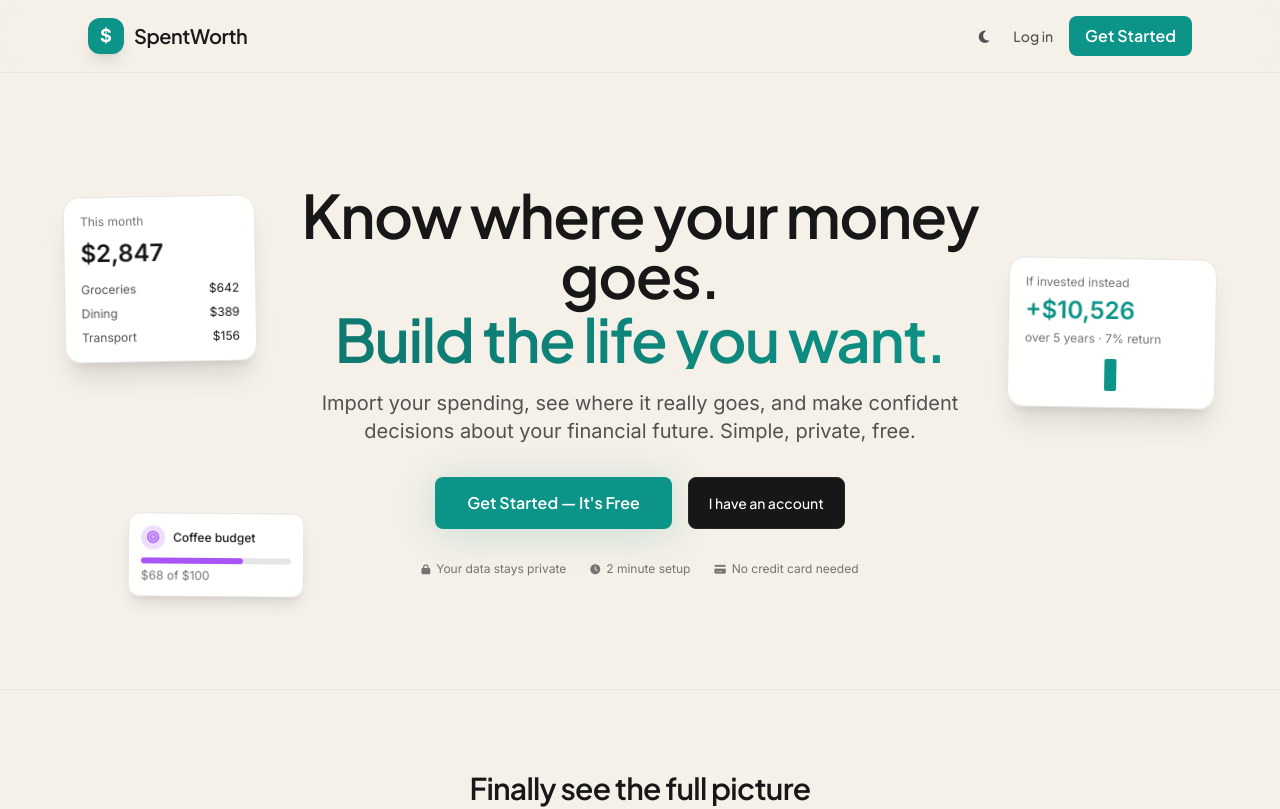
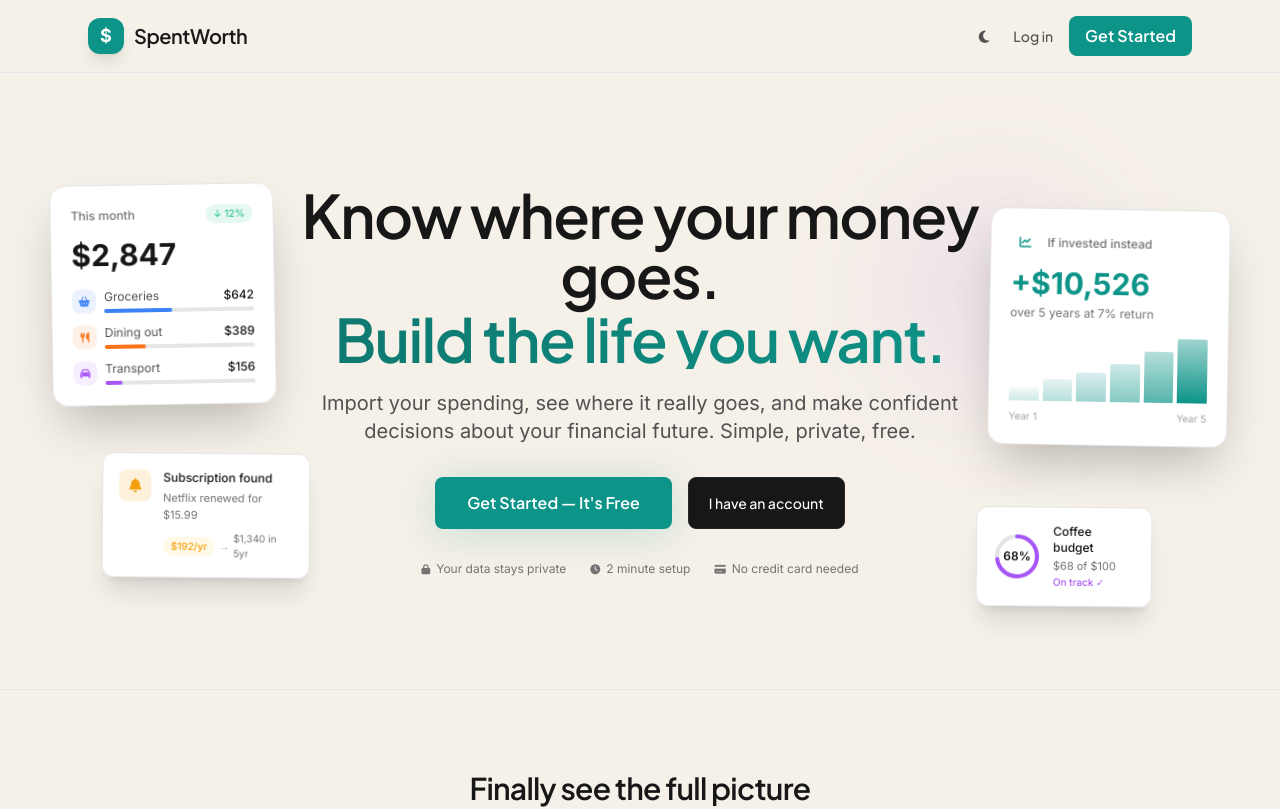
Before and after one commit to Marcus-Verus/spentworth, a SvelteKit app: page / in a window 1280 px wide. Shown: the top 809 px of the page. Built offline with nearby package versions, Linux system fonts and the light colour scheme; no server answers.

Commit message:
Enhance hero floating cards with richer visuals and details

```diff
--- a/src/routes/+page.svelte
+++ b/src/routes/+page.svelte
@@ -119,58 +119,130 @@
 
 			<!-- Floating cards - desktop only -->
 			<div class="hidden lg:block">
-				<!-- Left card - Spending breakdown -->
-				<div class="absolute left-[5%] top-[20%] animate-float-slow">
-					<div class="rounded-2xl p-4 w-48 shadow-xl" style="background: {isDark ? 'rgba(26,26,26,0.9)' : 'rgba(255,255,255,0.95)'}; border: 1px solid {isDark ? '#2a2a2a' : '#e5e5e5'}; backdrop-filter: blur(8px)">
-						<p class="text-xs mb-2" style="color: {isDark ? '#a3a3a3' : '#737373'}">This month</p>
-						<p class="text-2xl font-semibold mb-3" style="color: {isDark ? '#ffffff' : '#171717'}">$2,847</p>
-						<div class="space-y-2">
-							<div class="flex justify-between text-xs">
-								<span style="color: {isDark ? '#a3a3a3' : '#525252'}">Groceries</span>
-								<span style="color: {isDark ? '#ffffff' : '#171717'}">$642</span>
+				<!-- Decorative gradient orbs -->
+				<div class="absolute left-[10%] top-[30%] w-64 h-64 bg-sw-accent/10 rounded-full blur-3xl"></div>
+				<div class="absolute right-[15%] top-[20%] w-48 h-48 bg-purple-500/10 rounded-full blur-3xl"></div>
+
+				<!-- Left card - Spending breakdown with mini chart -->
+				<div class="absolute left-[4%] top-[18%] animate-float-slow">
+					<div class="rounded-2xl p-5 w-56 shadow-2xl" style="background: {isDark ? 'rgba(26,26,26,0.95)' : 'rgba(255,255,255,0.98)'}; border: 1px solid {isDark ? '#2a2a2a' : '#e5e5e5'}; backdrop-filter: blur(12px)">
+						<div class="flex items-center justify-between mb-3">
+							<p class="text-xs font-medium" style="color: {isDark ? '#a3a3a3' : '#737373'}">This month</p>
+							<span class="text-[10px] px-2 py-0.5 rounded-full" style="background: {isDark ? 'rgba(16,185,129,0.15)' : 'rgba(16,185,129,0.1)'}; color: #10b981">↓ 12%</span>
+						</div>
+						<p class="text-3xl font-bold mb-4" style="color: {isDark ? '#ffffff' : '#171717'}">$2,847</p>
+						<div class="space-y-3">
+							<div class="flex items-center gap-2">
+								<div class="w-6 h-6 rounded-lg flex items-center justify-center" style="background: {isDark ? 'rgba(59,130,246,0.15)' : 'rgba(59,130,246,0.1)'}">
+									<i class="fa-solid fa-basket-shopping text-blue-500 text-[10px]"></i>
+								</div>
+								<div class="flex-1">
+									<div class="flex justify-between text-xs mb-1">
+										<span style="color: {isDark ? '#a3a3a3' : '#525252'}">Groceries</span>
+										<span class="font-medium" style="color: {isDark ? '#ffffff' : '#171717'}">$642</span>
+									</div>
+									<div class="h-1 rounded-full" style="background: {isDark ? '#2a2a2a' : '#e5e5e5'}">
+										<div class="h-full rounded-full bg-blue-500" style="width: 45%"></div>
+									</div>
+								</div>
 							</div>
-							<div class="flex justify-between text-xs">
-								<span style="color: {isDark ? '#a3a3a3' : '#525252'}">Dining</span>
-								<span style="color: {isDark ? '#ffffff' : '#171717'}">$389</span>
+							<div class="flex items-center gap-2">
+								<div class="w-6 h-6 rounded-lg flex items-center justify-center" style="background: {isDark ? 'rgba(249,115,22,0.15)' : 'rgba(249,115,22,0.1)'}">
+									<i class="fa-solid fa-utensils text-orange-500 text-[10px]"></i>
+								</div>
+								<div class="flex-1">
+									<div class="flex justify-between text-xs mb-1">
+										<span style="color: {isDark ? '#a3a3a3' : '#525252'}">Dining out</span>
+										<span class="font-medium" style="color: {isDark ? '#ffffff' : '#171717'}">$389</span>
+									</div>
+									<div class="h-1 rounded-full" style="background: {isDark ? '#2a2a2a' : '#e5e5e5'}">
+										<div class="h-full rounded-full bg-orange-500" style="width: 27%"></div>
+									</div>
+								</div>
 							</div>
-							<div class="flex justify-between text-xs">
-								<span style="color: {isDark ? '#a3a3a3' : '#525252'}">Transport</span>
-								<span style="color: {isDark ? '#ffffff' : '#171717'}">$156</span>
+							<div class="flex items-center gap-2">
+								<div class="w-6 h-6 rounded-lg flex items-center justify-center" style="background: {isDark ? 'rgba(168,85,247,0.15)' : 'rgba(168,85,247,0.1)'}">
+									<i class="fa-solid fa-car text-purple-500 text-[10px]"></i>
+								</div>
+								<div class="flex-1">
+									<div class="flex justify-between text-xs mb-1">
+										<span style="color: {isDark ? '#a3a3a3' : '#525252'}">Transport</span>
+										<span class="font-medium" style="color: {isDark ? '#ffffff' : '#171717'}">$156</span>
+									</div>
+									<div class="h-1 rounded-full" style="background: {isDark ? '#2a2a2a' : '#e5e5e5'}">
+										<div class="h-full rounded-full bg-purple-500" style="width: 11%"></div>
+									</div>
+								</div>
 							</div>
 						</div>
 					</div>
 				</div>
 
-				<!-- Right card - Growth potential -->
-				<div class="absolute right-[5%] top-[30%] animate-float-medium">
-					<div class="rounded-2xl p-4 w-52 shadow-xl" style="background: {isDark ? 'rgba(26,26,26,0.9)' : 'rgba(255,255,255,0.95)'}; border: 1px solid {isDark ? '#2a2a2a' : '#e5e5e5'}; backdrop-filter: blur(8px)">
-						<p class="text-xs mb-1" style="color: {isDark ? '#a3a3a3' : '#737373'}">If invested instead</p>
-						<p class="text-2xl font-semibold text-sw-accent mb-1">+$10,526</p>
-						<p class="text-xs" style="color: {isDark ? '#a3a3a3' : '#737373'}">over 5 years · 7% return</p>
-						<div class="mt-3 flex items-end gap-1 h-8">
-							<div class="w-3 rounded-sm bg-sw-accent/30" style="height: 40%"></div>
-							<div class="w-3 rounded-sm bg-sw-accent/40" style="height: 55%"></div>
-							<div class="w-3 rounded-sm bg-sw-accent/50" style="height: 45%"></div>
-							<div class="w-3 rounded-sm bg-sw-accent/60" style="height: 70%"></div>
-							<div class="w-3 rounded-sm bg-sw-accent/70" style="height: 65%"></div>
-							<div class="w-3 rounded-sm bg-sw-accent" style="height: 100%"></div>
+				<!-- Right card - Growth potential with animated chart -->
+				<div class="absolute right-[4%] top-[22%] animate-float-medium">
+					<div class="rounded-2xl p-5 w-60 shadow-2xl" style="background: {isDark ? 'rgba(26,26,26,0.95)' : 'rgba(255,255,255,0.98)'}; border: 1px solid {isDark ? '#2a2a2a' : '#e5e5e5'}; backdrop-filter: blur(12px)">
+						<div class="flex items-center gap-2 mb-2">
+							<div class="w-7 h-7 rounded-lg bg-sw-accent/15 flex items-center justify-center">
+								<i class="fa-solid fa-chart-line text-sw-accent text-xs"></i>
+							</div>
+							<p class="text-xs font-medium" style="color: {isDark ? '#a3a3a3' : '#737373'}">If invested instead</p>
+						</div>
+						<p class="text-3xl font-bold text-sw-accent mb-1">+$10,526</p>
+						<p class="text-xs mb-4" style="color: {isDark ? '#737373' : '#737373'}">over 5 years at 7% return</p>
+
+						<!-- Growth visualization -->
+						<div class="relative h-16 flex items-end gap-1">
+							<div class="flex-1 rounded-t-sm transition-all duration-500" style="height: 20%; background: linear-gradient(to top, {isDark ? 'rgba(13,148,136,0.3)' : 'rgba(13,148,136,0.2)'}, {isDark ? 'rgba(13,148,136,0.1)' : 'rgba(13,148,136,0.05)'})"></div>
+							<div class="flex-1 rounded-t-sm transition-all duration-500" style="height: 35%; background: linear-gradient(to top, {isDark ? 'rgba(13,148,136,0.4)' : 'rgba(13,148,136,0.3)'}, {isDark ? 'rgba(13,148,136,0.15)' : 'rgba(13,148,136,0.1)'})"></div>
+							<div class="flex-1 rounded-t-sm transition-all duration-500" style="height: 45%; background: linear-gradient(to top, {isDark ? 'rgba(13,148,136,0.5)' : 'rgba(13,148,136,0.4)'}, {isDark ? 'rgba(13,148,136,0.2)' : 'rgba(13,148,136,0.15)'})"></div>
+							<div class="flex-1 rounded-t-sm transition-all duration-500" style="height: 60%; background: linear-gradient(to top, {isDark ? 'rgba(13,148,136,0.6)' : 'rgba(13,148,136,0.5)'}, {isDark ? 'rgba(13,148,136,0.25)' : 'rgba(13,148,136,0.2)'})"></div>
+							<div class="flex-1 rounded-t-sm transition-all duration-500" style="height: 80%; background: linear-gradient(to top, {isDark ? 'rgba(13,148,136,0.8)' : 'rgba(13,148,136,0.7)'}, {isDark ? 'rgba(13,148,136,0.35)' : 'rgba(13,148,136,0.3)'})"></div>
+							<div class="flex-1 rounded-t-sm transition-all duration-500" style="height: 100%; background: linear-gradient(to top, #0d9488, {isDark ? 'rgba(13,148,136,0.5)' : 'rgba(13,148,136,0.4)'})"></div>
+						</div>
+						<div class="flex justify-between mt-2 text-[10px]" style="color: {isDark ? '#525252' : '#a3a3a3'}">
+							<span>Year 1</span>
+							<span>Year 5</span>
 						</div>
 					</div>
 				</div>
 
-				<!-- Bottom left - Goal progress -->
-				<div class="absolute left-[10%] bottom-[15%] animate-float-fast">
-					<div class="rounded-xl p-3 w-44 shadow-lg" style="background: {isDark ? 'rgba(26,26,26,0.9)' : 'rgba(255,255,255,0.95)'}; border: 1px solid {isDark ? '#2a2a2a' : '#e5e5e5'}; backdrop-filter: blur(8px)">
-						<div class="flex items-center gap-2 mb-2">
-							<div class="w-6 h-6 rounded-full bg-purple-500/20 flex items-center justify-center">
-								<i class="fa-solid fa-bullseye text-purple-500 text-xs"></i>
+				<!-- Bottom left - Subscription alert -->
+				<div class="absolute left-[8%] bottom-[18%] animate-float-fast">
+					<div class="rounded-xl p-4 w-52 shadow-xl" style="background: {isDark ? 'rgba(26,26,26,0.95)' : 'rgba(255,255,255,0.98)'}; border: 1px solid {isDark ? '#2a2a2a' : '#e5e5e5'}; backdrop-filter: blur(12px)">
+						<div class="flex items-start gap-3">
+							<div class="w-8 h-8 rounded-lg bg-amber-500/15 flex items-center justify-center flex-shrink-0">
+								<i class="fa-solid fa-bell text-amber-500 text-sm"></i>
 							</div>
-							<span class="text-xs font-medium" style="color: {isDark ? '#ffffff' : '#171717'}">Coffee budget</span>
+							<div class="flex-1 min-w-0">
+								<p class="text-xs font-medium mb-1" style="color: {isDark ? '#ffffff' : '#171717'}">Subscription found</p>
+								<p class="text-[11px] mb-2" style="color: {isDark ? '#a3a3a3' : '#737373'}">Netflix renewed for $15.99</p>
+								<div class="flex items-center gap-1">
+									<span class="text-[10px] px-2 py-0.5 rounded-full font-medium" style="background: {isDark ? 'rgba(251,191,36,0.15)' : 'rgba(251,191,36,0.1)'}; color: #f59e0b">$192/yr</span>
+									<span class="text-[10px]" style="color: {isDark ? '#525252' : '#a3a3a3'}">→</span>
+									<span class="text-[10px]" style="color: {isDark ? '#a3a3a3' : '#737373'}">$1,340 in 5yr</span>
+								</div>
+							</div>
 						</div>
-						<div class="w-full h-1.5 rounded-full" style="background: {isDark ? '#2a2a2a' : '#e5e5e5'}">
-							<div class="h-full rounded-full bg-purple-500" style="width: 68%"></div>
+					</div>
+				</div>
+
+				<!-- Bottom right - Goal progress ring -->
+				<div class="absolute right-[10%] bottom-[12%] animate-float-slow" style="animation-delay: -2s">
+					<div class="rounded-xl p-4 w-44 shadow-xl" style="background: {isDark ? 'rgba(26,26,26,0.95)' : 'rgba(255,255,255,0.98)'}; border: 1px solid {isDark ? '#2a2a2a' : '#e5e5e5'}; backdrop-filter: blur(12px)">
+						<div class="flex items-center gap-3">
+							<div class="relative w-12 h-12">
+								<svg class="w-12 h-12 -rotate-90" viewBox="0 0 36 36">
+									<circle cx="18" cy="18" r="15" fill="none" stroke="{isDark ? '#2a2a2a' : '#e5e5e5'}" stroke-width="3"/>
+									<circle cx="18" cy="18" r="15" fill="none" stroke="#a855f7" stroke-width="3" stroke-dasharray="68, 100" stroke-linecap="round"/>
+								</svg>
+								<span class="absolute inset-0 flex items-center justify-center text-xs font-semibold" style="color: {isDark ? '#ffffff' : '#171717'}">68%</span>
+							</div>
+							<div>
+								<p class="text-xs font-medium mb-0.5" style="color: {isDark ? '#ffffff' : '#171717'}">Coffee budget</p>
+								<p class="text-[11px]" style="color: {isDark ? '#a3a3a3' : '#737373'}">$68 of $100</p>
+								<p class="text-[10px] text-purple-500 font-medium">On track ✓</p>
+							</div>
 						</div>
-						<p class="text-xs mt-1" style="color: {isDark ? '#a3a3a3' : '#737373'}">$68 of $100</p>
 					</div>
 				</div>
 			</div>
```
